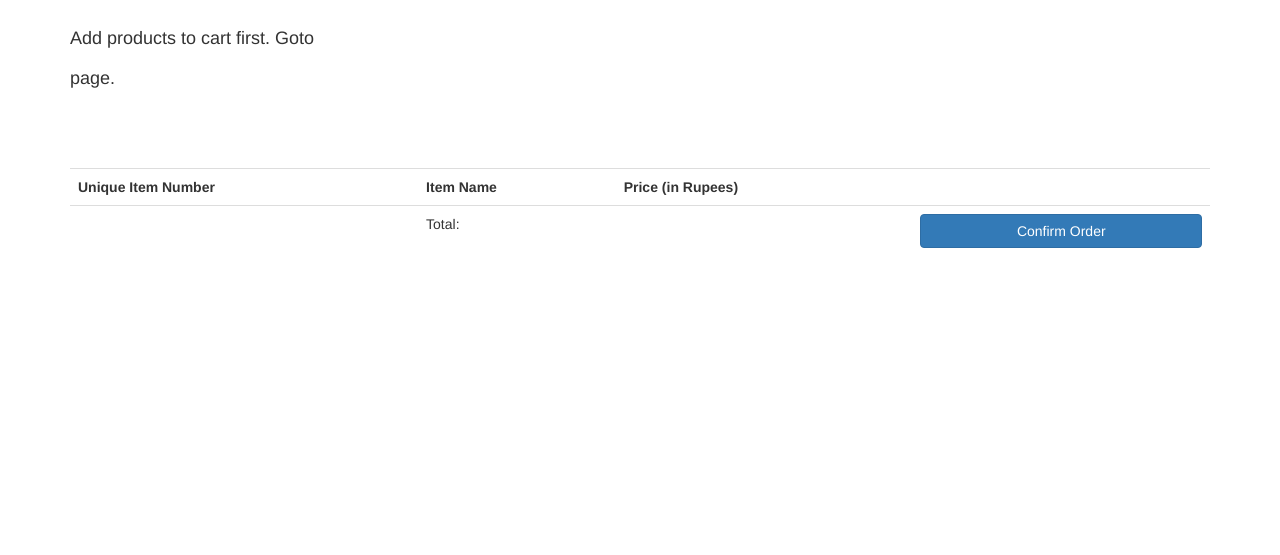
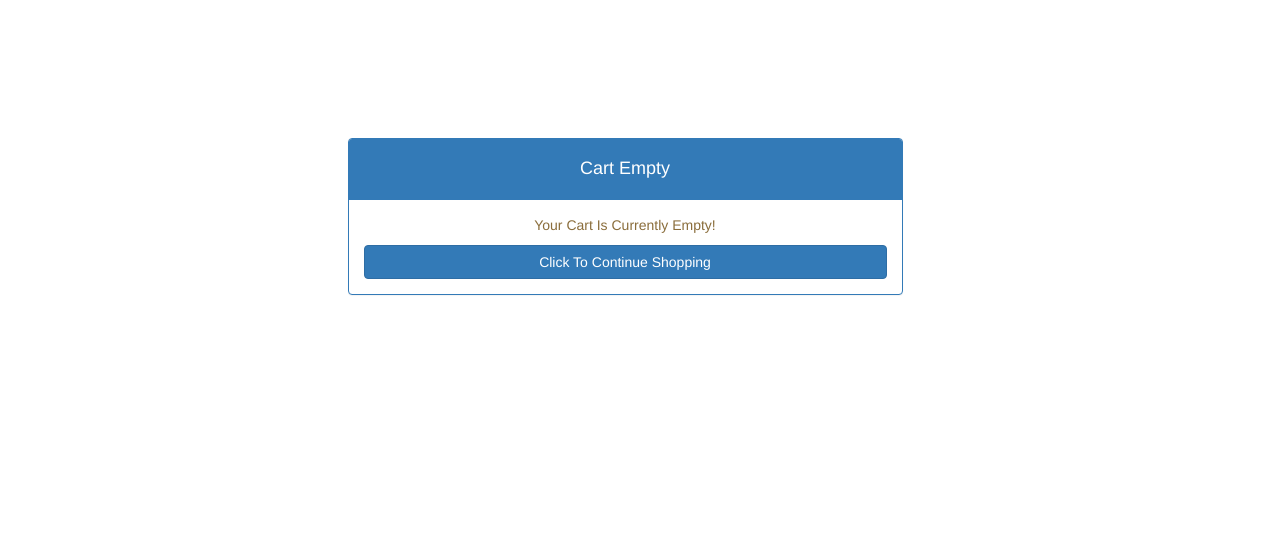
Before and after one commit to chinmayj02/e-commerce_html-css, a PHP site: page /cart.php in a window 1280 px wide. Shown: the part 51-606 px from the top of the page. Run offline with PHP 8.4, Linux system fonts and the light colour scheme; the visitor is signed in with stand-in values (Sample User, id 1); data that the repository does not hold is empty.

Commit message:
cart remove

```diff
--- a/cart.php
+++ b/cart.php
@@ -26,7 +26,24 @@
             $fetch = "select p.id,p.name,p.price from products p inner join users_products up on p.id = up.product_id";
             $check = mysqli_query($conn,$fetch) or die(mysqli_error($conn));
             if(mysqli_num_rows($check) == 0){
-                echo '<h4 class="container panel-margin">Add products to cart first. Goto <a href="products.php">Products</a> page.</h4>';
+                echo '  <div class="container">
+                <div class="row row_style">
+                    <div class="col-xs-6">
+                        <div class="panel panel-primary panel-align">
+                        <div class="panel-heading">
+                        <h4 id="success-title">Cart Empty</h4>
+                        </div>
+                         <div class="panel-body">
+                         <div class="text-warning">
+                        Your Cart Is Currently Empty!
+                        </div>
+                    <div class="btn btn-primary btn-block"><a href="products.php" class="continue">Click To Continue Shopping</a></div>
+                </div>
+            </div>
+            </div>
+            </div>
+            </div>';
+            die();
             }else{
                     $sum = 0;
             } ?>
@@ -40,10 +57,10 @@
                 </tr>
                 <?php while($row = mysqli_fetch_array($check)){ ?>
                 <tr>
-                    <td><?php $product_id = $row['id']; echo $row['id'] ?></td>
+                    <td><?php $product_id = $row['id']; echo $product_id ?></td>
                     <td><?php echo $row['name'] ?></td>
                     <td><?php $sum += $row['price']; echo $row['price'] ?></td>
-                    <td><a href="cart_remove.php?id='$product_id'" class="btn btn-danger btn-block">Remove</a></td>
+                    <td><a href="cart_remove.php?id=1" class="btn btn-danger btn-block">Remove</a></td>
                 </tr>
                 <?php } ?>
                 <tr>
--- a/cart_remove.php
+++ b/cart_remove.php
@@ -2,7 +2,6 @@
 	require 'includes/common.php';
     $user_id = $_SESSION['id'];
     $product_id = $_GET['id'];
-    die($product_id);
     $deletion = "delete from users_products where user_id = '$user_id' and product_id = '$product_id'";
     $submit = mysqli_query($conn,$deletion) or die(mysqli_error($conn));
     header("location: cart.php");
--- a/setting_script.php
+++ b/setting_script.php
@@ -3,6 +3,7 @@
     if(!isset($_SESSION["email"])){
     header("location: index.php");}
     $old_password = $_POST['old_password'];
+    die($old_password);
     $safe_old_pass = md5($old_password);
     $new_password = $_POST['new_password'];
     $safe_new_pass = md5($new_password);
@@ -14,7 +15,7 @@
     $password = $row['password'];
     $update = "update users u set password = '$safe_new_pass' where u.id = '{$_SESSION['id']}' and u.password = '$safe_old_pass'";
 
-    die($old_password);
+
 
     if(($safe_new_pass===$safe_retyped_pass) && ($safe_old_pass===$password)){
         $submit_update = mysqli_query($conn,$update) or die(mysqli_error());
```
